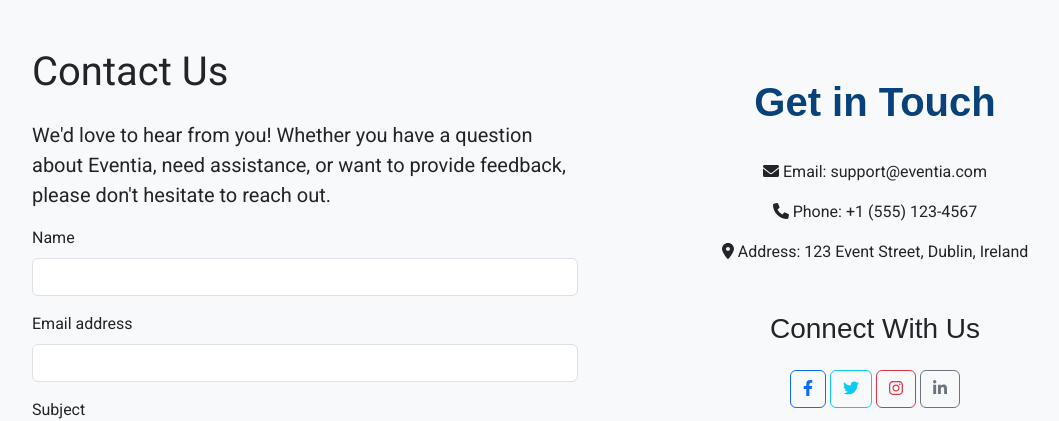
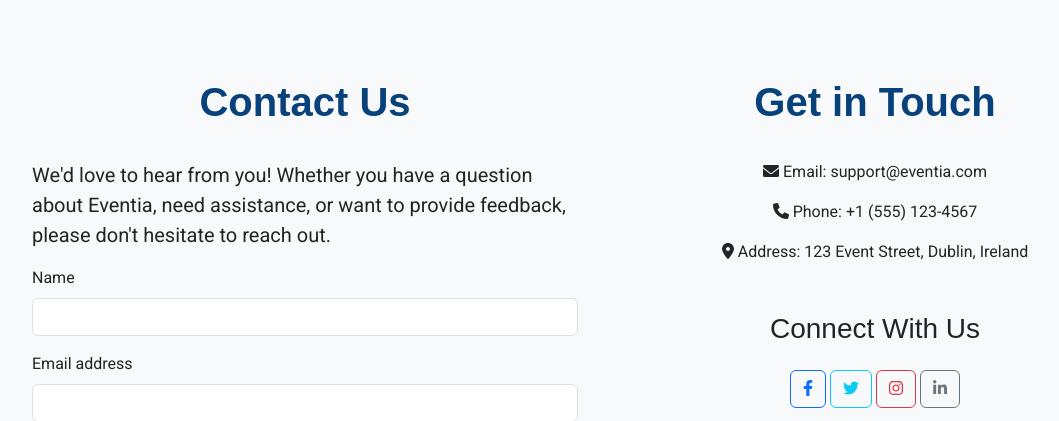
Before and after one commit to Kaakyire9/Eventia, a Django app: page /about/contact/ in a window 1280 px wide. Shown: the part 66-487 px from the top of the page, without its empty margins (50-1109 px from the left). Run offline with Django 4.2, Linux system fonts and the light colour scheme; parts of the project's set-up code (start-up, migrations or seed data) failed here and were passed over; some libraries are stand-ins or nearby versions; some web fonts are replaced.

Commit message:
Refactor about and contact pages: change headings from h1 to h2 for better semantic structure; remove unused about.html template from events

```diff
--- a/about/templates/about/about.html
+++ b/about/templates/about/about.html
@@ -5,7 +5,7 @@
 
 {% block content %}
 <div class="container mt-5">
-    <h1>About Eventia</h1>
+    <h2>About Eventia</h2>
     <p>Eventia is a comprehensive event management platform designed to simplify the process of organizing and attending events. Developed as a Full Stack Individual Capstone Project at Code Institute, Eventia aims to revolutionize the way people connect through shared experiences.</p>
 
     <h2>Our Mission</h2>
--- a/about/templates/about/contact.html
+++ b/about/templates/about/contact.html
@@ -8,7 +8,7 @@
 <div class="container mt-5">
     <div class="row">
         <div class="col-lg-6">
-            <h1 class="mb-4">Contact Us</h1>
+            <h2 class="mb-4">Contact Us</h2>
             <p class="lead">We'd love to hear from you! Whether you have a question about Eventia, need assistance, or want to provide feedback, please don't hesitate to reach out.</p>
 
             <form id="contact-form" method="POST" action="{% url 'contact' %}">
--- a/templates/base.html
+++ b/templates/base.html
@@ -63,10 +63,10 @@
 
                     {% else %}
                     <li class="nav-item">
-                        <a class="nav-link" href="#">About Us</a>
+                        <a class="nav-link" href="{% url 'about'%}">About Us</a>
                     </li>
                     <li class="nav-item">
-                        <a class="nav-link" href="#">Contact</a>
+                        <a class="nav-link" href="{%url 'contact' %}">Contact</a>
                     </li>
                     <li class="nav-item">
                         <a class="nav-link" href="{% url 'account_signup' %}">Login/Register</a>
```
Also changed, not shown: events/templates/events/about.html (deleted, +0 -9 lines).
